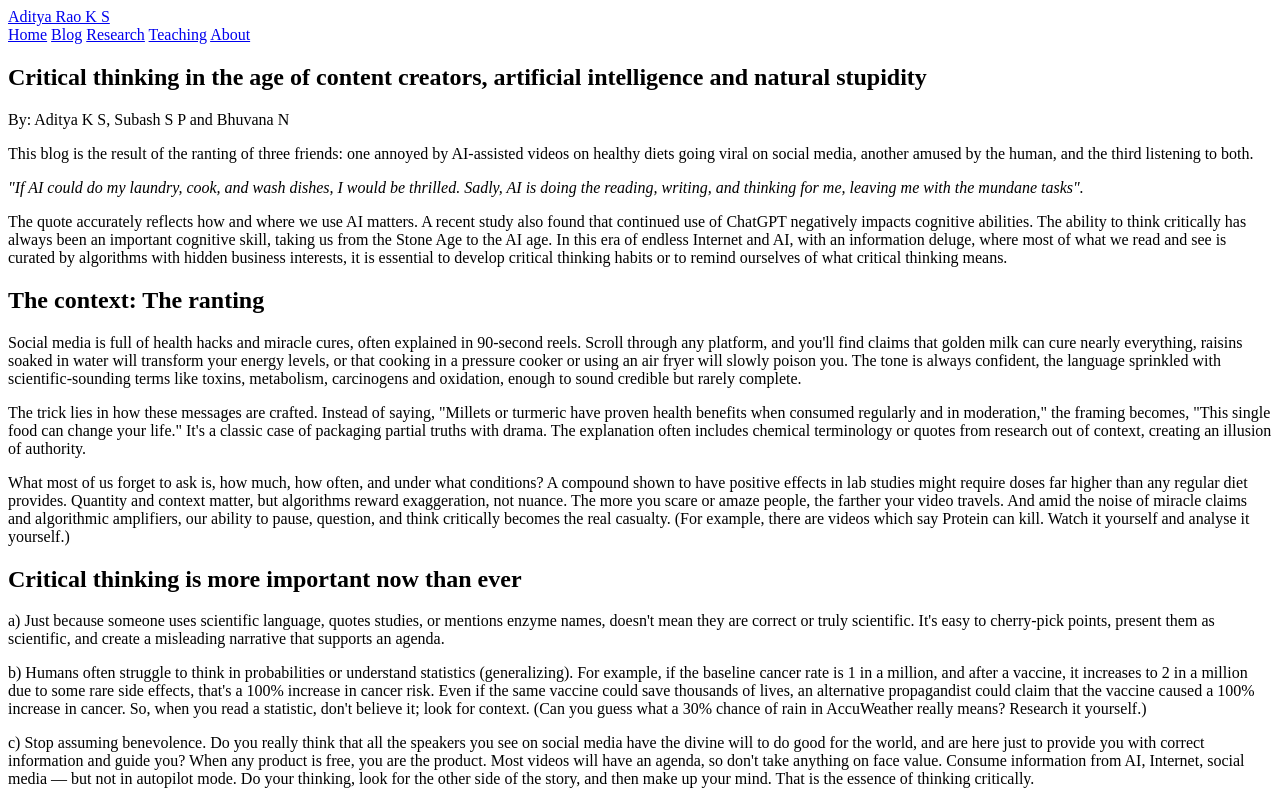
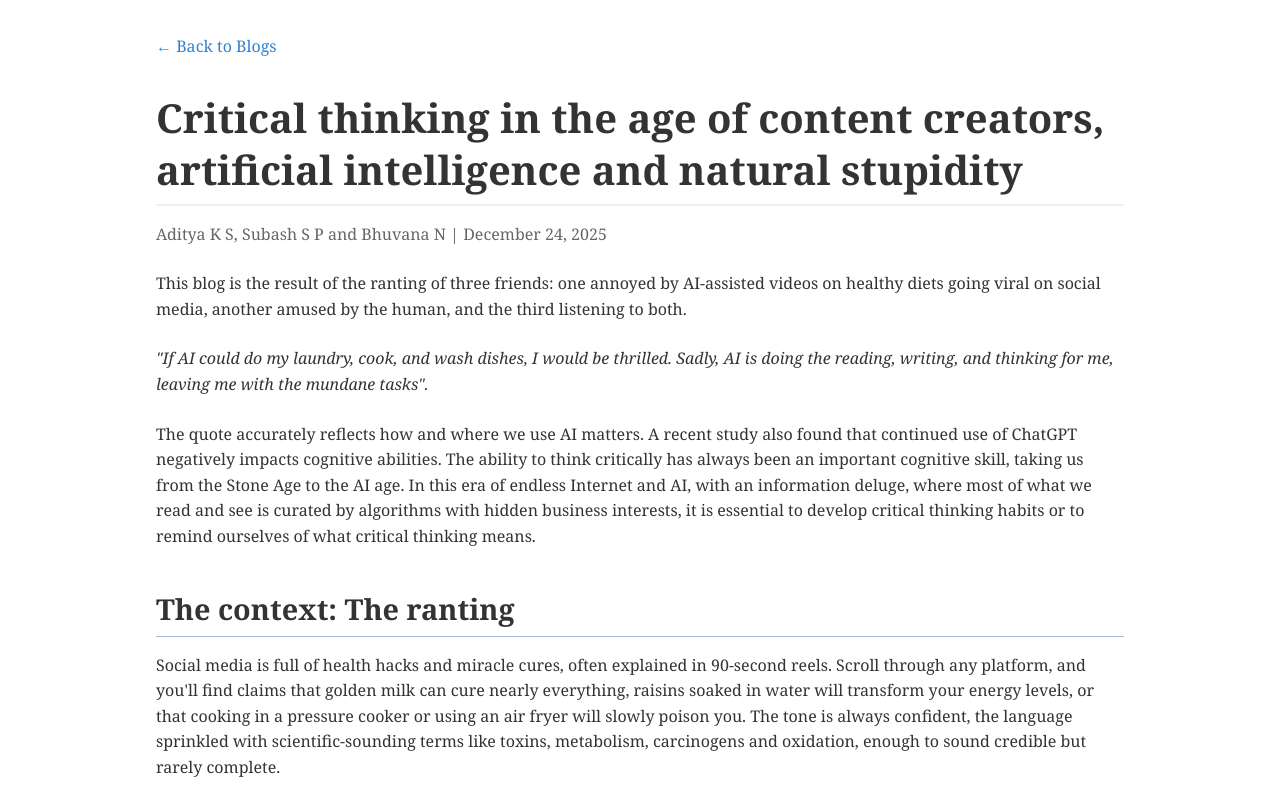
Before and after one commit to Adityaraoks/Adityaraoks.github.io, a plain HTML site: page posts/2025/critical.html in a window 1280 px wide. Shown: the top 800 px of the page. Drawn offline with Linux system fonts and the light colour scheme.

Commit message:
Update blogs page

```diff
--- a/posts/2025/critical.html
+++ b/posts/2025/critical.html
@@ -2,47 +2,104 @@
 <html lang="en">
 <head>
   <meta charset="UTF-8">
-  <title>Critical thinking in the age of content creators, artificial intelligence and natural stupidity</title>
-  <meta name="viewport" content="width=device-width, initial-scale=1">
-  <!-- Primary meta -->
-  <meta name="description" content="Critical thinking in the age of content creators, artificial intelligence and natural stupidity – a blog by Aditya K S, Subash S P and Bhuvana N.">
-  <meta name="author" content="Aditya K S, Subash S P and Bhuvana N">
+  <meta name="viewport" content="width=device-width, initial-scale=1.0">
+  <title>Critical thinking in the age of content creators, artificial intelligence and natural stupidity – Aditya K S</title>
+  <link rel="stylesheet" href="../../styles.css">
+  <style>
+    .main-content {
+      max-width: 1000px;
+      margin: 0 auto;
+      padding: 2rem 1rem;
+    }
 
-  <!-- Open Graph / social sharing -->
-  <meta property="og:title" content="Critical thinking in the age of content creators, artificial intelligence and natural stupidity">
-  <meta property="og:description" content="In an era of AI, algorithms and information overload, critical thinking is more important than ever.">
-  <meta property="og:type" content="article">
+    h1 {
+      font-size: 2.5rem;
+      margin-bottom: 1rem;
+      color: #333;
+      border-bottom: 2px solid #f0f0f0;
+      padding-bottom: 0.5rem;
+    }
 
-  <!-- If your main CSS is the same as new-post.html, keep href as-is -->
-  <link rel="stylesheet" href="/assets/css/main.css">
+    .meta {
+      font-size: 1rem;
+      color: #666;
+      margin-bottom: 1.5rem;
+    }
+
+    h2 {
+      font-size: 1.8rem;
+      color: #333;
+      margin-top: 2.5rem;
+      margin-bottom: 1rem;
+    }
+
+    h3 {
+      font-size: 1.4rem;
+      color: #333;
+      margin-top: 2rem;
+      margin-bottom: 1rem;
+    }
+
+    p {
+      line-height: 1.6;
+      margin-bottom: 1.5rem;
+      font-size: 1rem;
+    }
+
+    a {
+      color: #3182ce;
+      text-decoration: none;
+    }
+
+    a:hover {
+      color: #2c5282;
+      text-decoration: underline;
+    }
+
+    .back-link {
+      display: inline-block;
+      margin-bottom: 2rem;
+      font-size: 1rem;
+    }
+
+    em {
+      font-style: italic;
+    }
+
+    .footnotes {
+      font-size: 0.9rem;
+      color: #666;
+      margin-top: 2rem;
+    }
+
+    .footnotes ol {
+      padding-left: 1.5rem;
+    }
+
+    .footnotes sup a {
+      color: #666;
+      text-decoration: none;
+    }
+
+    .footnotes sup a:hover {
+      text-decoration: underline;
+    }
+
+    hr {
+      border: none;
+      border-top: 1px solid #eee;
+      margin: 3rem 0;
+    }
+  </style>
 </head>
 <body>
-  <div class="page-container">
-    <header class="site-header">
-      <div class="site-title">
-        <a href="/">Aditya Rao K S</a>
-      </div>
-      <nav class="site-nav">
-        <a href="/">Home</a>
-        <a href="/blog.html">Blog</a>
-        <a href="/research.html">Research</a>
-        <a href="/teaching.html">Teaching</a>
-        <a href="/about.html">About</a>
-      </nav>
-    </header>
+  <main class="main-content">
+    <a href="../../blogs.html" class="back-link">← Back to Blogs</a>
 
-    <main class="content">
-      <article class="post">
-        <header class="post-header">
     <h1>Critical thinking in the age of content creators, artificial intelligence and natural stupidity</h1>
-          <p class="post-meta">
-            <span class="post-author">By: Aditya K S, Subash S P and Bhuvana N</span>
-            <!-- Optional: update date when you publish -->
-            <!-- <span class="post-date">Published: 24 December 2025</span> -->
-          </p>
-        </header>
 
-        <section class="post-content">
+    <div class="meta">Aditya K S, Subash S P and Bhuvana N | December 24, 2025</div>
+
     <p>
       This blog is the result of the ranting of three friends: one annoyed by AI-assisted videos on healthy diets going viral on social media, another amused by the human, and the third listening to both.
     </p>
@@ -98,7 +155,7 @@
     <h3>2. Always check the facts by going back to the original study or argument quoted</h3>
 
     <p>
-            In academia, we use the term “Zombie Statistics” to describe false or misleading numbers that keep being repeated in media, policy, or scholarship, even though they lack solid backing, or the original evidence is misread or does not actually show what is claimed. If you are interested in Zombie statistics in Agriculture, there is a whole blog series by the World Bank on it.<sup><a href="#fn1">1</a></sup> In this era of “post-truth”, it is always beneficial to return to the source and make sense of the numbers. AI can be employed here to trace the number's origin and make sense of it. Bonus point: Can you trace the original study that said 10,000 steps a day makes you healthy?
+      In academia, we use the term "Zombie Statistics" to describe false or misleading numbers that keep being repeated in media, policy, or scholarship, even though they lack solid backing, or the original evidence is misread or does not actually show what is claimed. If you are interested in Zombie statistics in Agriculture, there is a whole blog series by the World Bank on it.<sup><a href="#fn1">1</a></sup> In this era of "post-truth", it is always beneficial to return to the source and make sense of the numbers. AI can be employed here to trace the number's origin and make sense of it. Bonus point: Can you trace the original study that said 10,000 steps a day makes you healthy?
     </p>
 
     <h3>3. Always ask what the base value is and then put the numbers in context</h3>
@@ -122,7 +179,7 @@
     <h3>6. Know that AI is programmed to take your side (AI is a user pleaser)</h3>
 
     <p>
-            When using AI, avoid leading questions. Instead of asking if “X” is unhealthy, a better prompt would be to ask AI to list the health effects of using “X” and then ask follow-up questions. Keep your prompts neutral.
+      When using AI, avoid leading questions. Instead of asking if "X" is unhealthy, a better prompt would be to ask AI to list the health effects of using "X" and then ask follow-up questions. Keep your prompts neutral.
     </p>
 
     <h2>Closing thoughts</h2>
@@ -140,25 +197,13 @@
     <section class="footnotes">
       <ol>
         <li id="fn1">
-                World Bank “Africa Myths and Facts” – Zombie statistics in agriculture:
+          World Bank "Africa Myths and Facts" – Zombie statistics in agriculture:
           <a href="https://www.worldbank.org/en/programs/africa-myths-and-facts#1" target="_blank" rel="noopener noreferrer">
             https://www.worldbank.org/en/programs/africa-myths-and-facts#1
           </a>
         </li>
       </ol>
     </section>
-        </section>
-      </article>
   </main>
-
-    <footer class="site-footer">
-      <p>&copy; <span id="year"></span> Aditya Rao K S. All rights reserved.</p>
-    </footer>
-  </div>
-
-  <script>
-    // Simple year updater for footer
-    document.getElementById('year').textContent = new Date().getFullYear();
-  </script>
 </body>
 </html>
```
Lines whose indentation alone changed are shown as unchanged.
